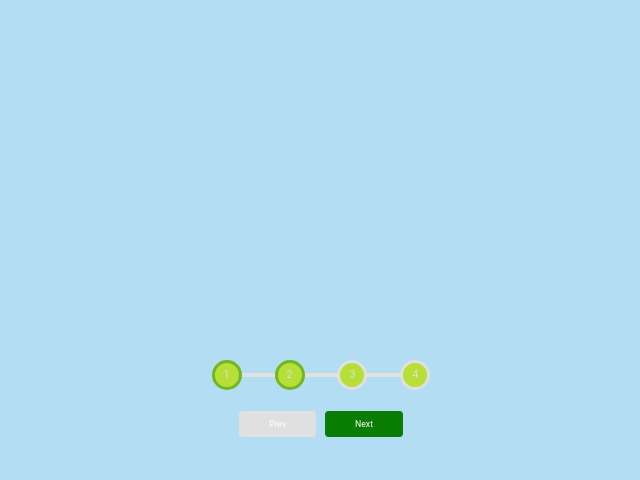
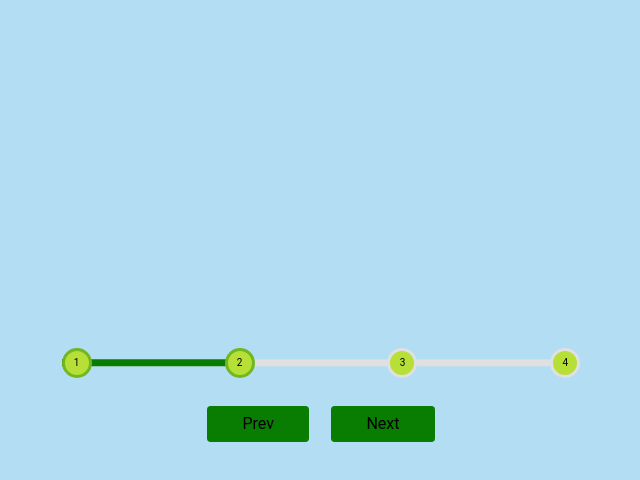
Before and after one commit to ricardormeza/StepsPractice, a plain HTML site: page public/index.html in a window 1280 px wide. Both pictures are taken after a click on the button "Next". Shown: the whole page, without its empty margins (319-959 px from the left). Drawn offline with Linux system fonts and the light colour scheme.

Commit message:
add js file and some styles

```diff
--- a/src/js/index.js
+++ b/src/js/index.js
@@ -33,4 +33,17 @@ function update(){
             circles.classList.remove('active')
         }
     })
+
+    const actives = document.querySelectorAll('.active')
+
+    progress.style.width = (actives.length - 1) / (circles.length - 1) * 100 + '%'
+
+    if(currentActive === 1){
+        prev.disabled = true
+    }else if(currentActive === circles.length){
+        next.disabled = true
+    }else{
+        prev.disabled = false
+        next.disabled = false
+    }
 }
--- a/src/styles/styles.css
+++ b/src/styles/styles.css
@@ -21,7 +21,7 @@ body{
     margin-bottom: 1.85rem;
     max-width: 100%;
     position: relative;
-    width: 21.87rem;
+    width: 51.87rem;
 }
 .progress-container::before{
     content: '';
@@ -29,9 +29,9 @@ body{
     position: absolute;
     top: 50%;
     left: 0;
-    height: 4px;
+    height: 0.75rem;
     transform: translateY(-50%);
-    width: 100%;
+    width: 98%;
     z-index: -1;
 }
 .progress{
@@ -39,7 +39,7 @@ body{
     position: absolute;
     top: 50%;
     left: 0;
-    height: 4px;
+    height: 0.75rem;
     transform: translateY(-50%);
     transition: .4s ease;
     width: 0%;
@@ -50,7 +50,7 @@ body{
     background-color: var(--color-green-3);
     border-radius: 50%;
     border: 3px solid var(--color-gray);
-    color: var(--color-gray);
+    color: black;
     display: flex;
     height: 30px;
     justify-content: center;
@@ -64,11 +64,11 @@ body{
     background-color: var(--color-green-1);
     border: 0;
     border-radius: 0.375rem;
-    color: white;
+    color: black;
     cursor: pointer;
-    font-size: 0.875rem;
-    padding: 8px 30px;
-    margin: 0.313rem;
+    font-size: 1.6rem;
+    padding: 9px 35px;
+    margin: 1rem;
 }
 .btn:active{
     transform: scale(0.98);
```
